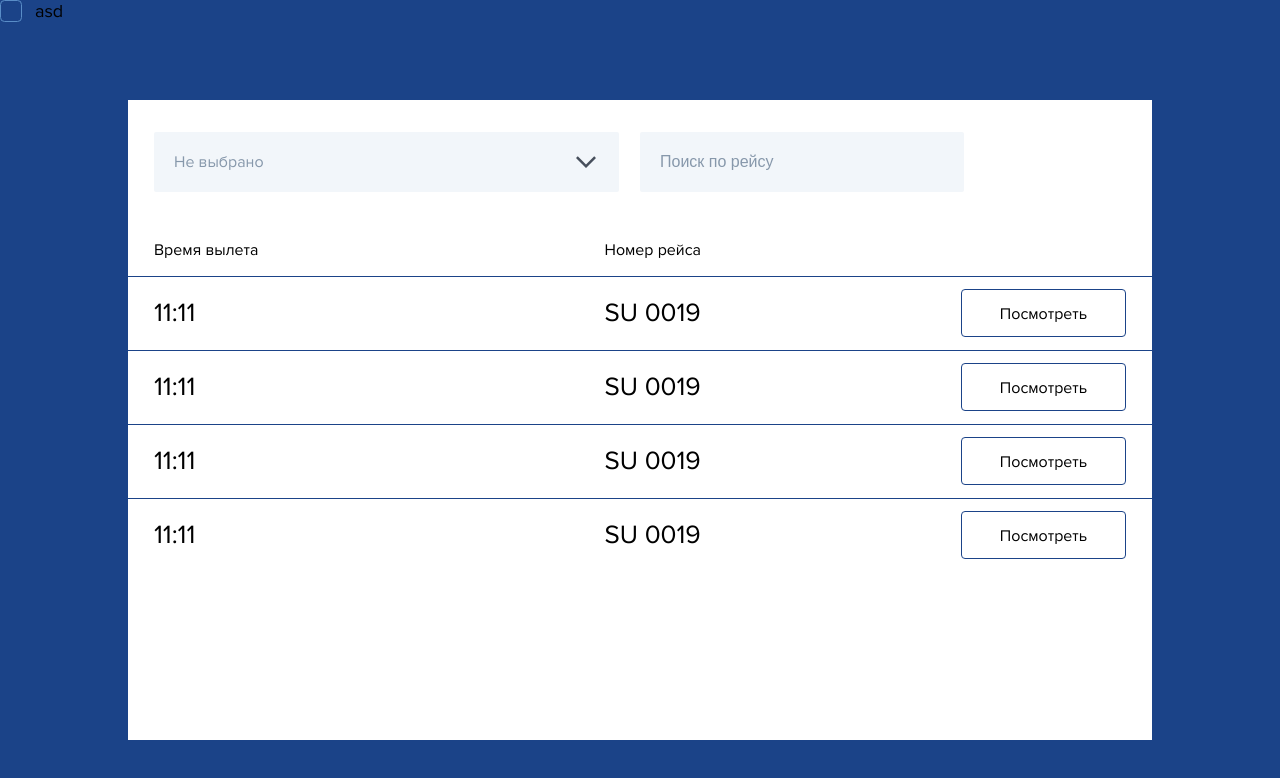
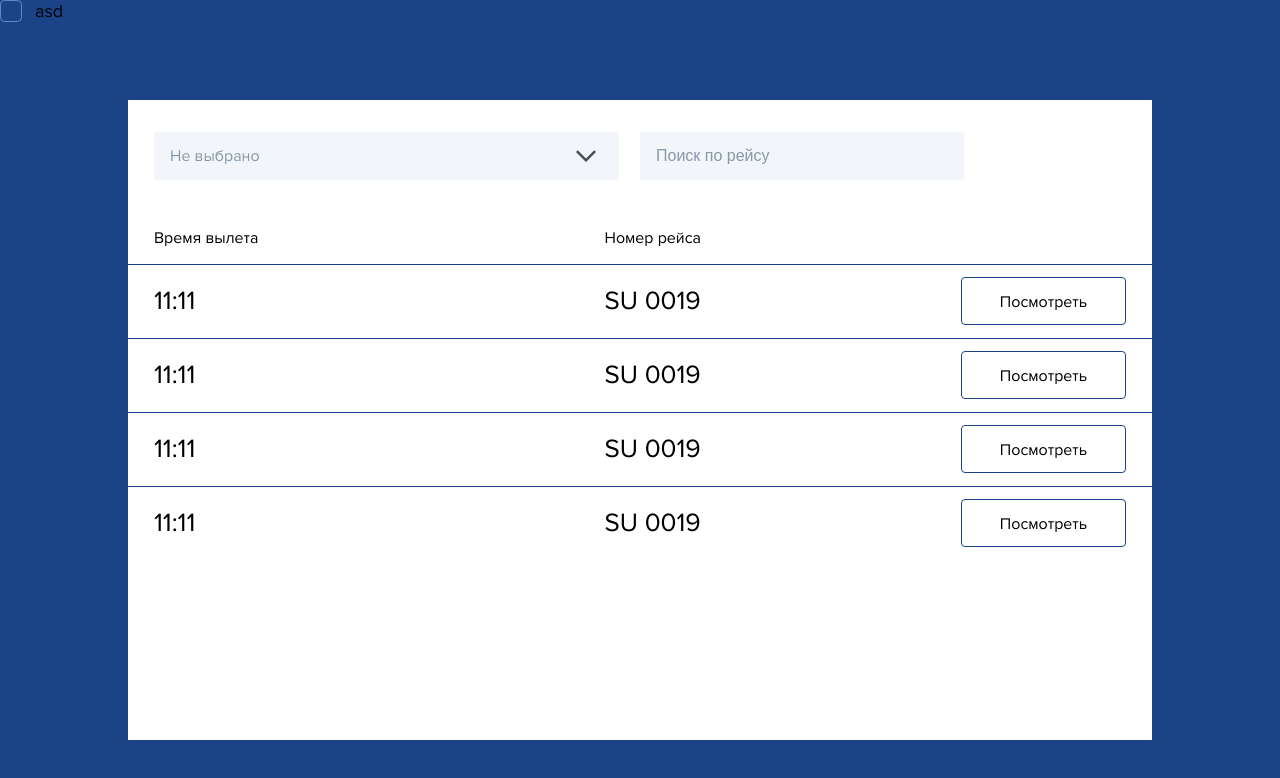
Before and after one commit to stormrage-web/airB, a React (Create React App) app: page /main in a window 1280 px wide. Shown: the top 778 px of the page. Built offline with nearby package versions, Linux system fonts and the light colour scheme.

Commit message:
chore: styles refactoring

```diff
--- a/src/widgets/CustomInput/CustomInput.module.scss
+++ b/src/widgets/CustomInput/CustomInput.module.scss
@@ -5,8 +5,8 @@
   display: flex;
   justify-content: flex-start;
   align-items: center;
-  height: 60px;
-  padding: 20px;
+  height: 48px;
+  padding: 16px;
   cursor: pointer;
   color: var(--gray-2);
   background: var(--gray-1);
--- a/src/widgets/CustomSelect/CustomOption/CustomOption.module.scss
+++ b/src/widgets/CustomSelect/CustomOption/CustomOption.module.scss
@@ -5,8 +5,8 @@
   display: flex;
   justify-content: flex-start;
   align-items: center;
-  height: 60px;
-  padding: 20px;
+  height: 48px;
+  padding: 16px;
   border: 1px;
   cursor: pointer;
   background-color: var(--gray-1);
--- a/src/widgets/CustomSelect/CustomSelect.module.scss
+++ b/src/widgets/CustomSelect/CustomSelect.module.scss
@@ -3,7 +3,7 @@
 .selectWrapper {
   position: relative;
   border-radius: 4px;
-  height: 60px;
+  height: 48px;
 
   &[data-is-active="true"] .arrow {
     transform: rotate(180deg);
@@ -27,7 +27,7 @@
   justify-content: flex-start;
   align-items: center;
   height: 100%;
-  padding: 20px;
+  padding: 16px;
   cursor: pointer;
   color: var(--gray-2);
   background: var(--gray-1);
```
